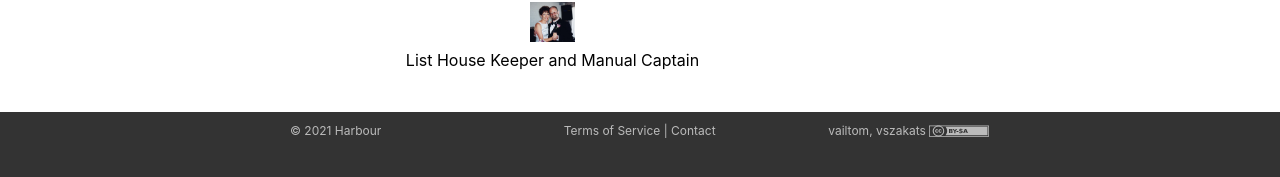
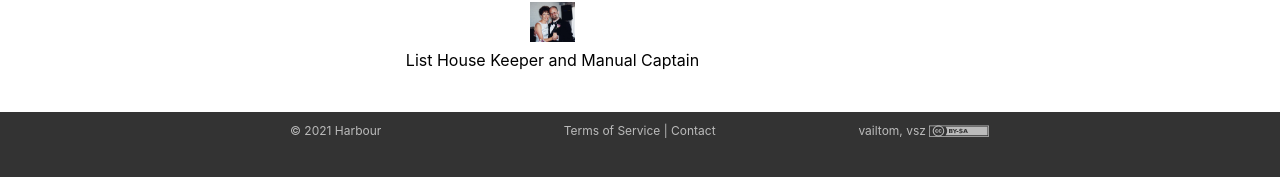
Before and after one commit to harbour/harbour.github.io, a Jekyll site: the page built from crew.html, in a window 1280 px wide and 900 px high, scrolled down 5160 px. Shown: the part 695-872 px from the top of the window. Built offline with Jekyll 4.4.1, drawn with Linux system fonts in a browser that asks for light colours.

```diff
--- a/_data/members.yml
+++ b/_data/members.yml
@@ -44,7 +44,7 @@
   title: Harbour Norton Guide Captain
 - country: br
   name: Vailton Renato
-  url: mailto:vailtom/at/gmail.com
+  url: https://twitter.com/vailtom
   photos:
   - vailton_renato_1.jpg
   - vailton_renato_2.jpg
--- a/_includes/footer.html
+++ b/_includes/footer.html
@@ -4,7 +4,7 @@
   <div class="footer-content">
     <div><a href="https://raw.githubusercontent.com/{{ site.repo_slug }}/{{ site.repo_branch }}/{{ site.license_file }}">© {{ site.time | date: '%Y' }}</a> <a href="{{ site.baseurl }}/">Harbour</a></div>
     <div><a href="{{ site.baseurl }}/terms{{ site.ilink_suffix }}">Terms of Service</a> | <a href="{{ site.baseurl }}/contact{{ site.ilink_suffix }}">Contact</a></div>
-    <div><a href="https://twitter.com/vailtom">vailtom</a>,&nbsp;<a href="https://vsz.me/">vszakats</a>
+    <div><a href="{{ site.baseurl }}/crew#vailton">vailtom</a>,&nbsp;<a href="{{ site.baseurl }}/crew#viktor">vsz</a>
       <a href="https://creativecommons.org/licenses/by-sa/4.0/"><span class="cc">{% include small.by-sa.svg %}</span></a></div>
   </div>
 </footer>
--- a/crew.html
+++ b/crew.html
@@ -29,9 +29,9 @@ title: "Crew"
       <div>
         <p>
 {%- if member.url != nil %}
-        <a href="{{ member.url }}" class="crew-person-name crew-mail" id="{{ member.name | slugify }}">{{ member.name }}</a>
+        <a href="{{ member.url }}" class="crew-person-name crew-mail" id="{{ member.name | slugify: "latin" | replace: "-", " " | truncatewords: 1, "" }}">{{ member.name }}</a>
 {%- else %}
-        <span class="crew-person-name" id="{{ member.name | slugify }}">{{ member.name }}</span>
+        <span class="crew-person-name" id="{{ member.name | slugify: "latin" | replace: "-", " " | truncatewords: 1, "" }}">{{ member.name }}</span>
 {%- endif %}
 {%- for pic in member.photos %}
         <a href="https://harbour.github.io/images/crew_{{ pic }}"><img src="https://harbour.github.io/images/crew_{{ pic }}" height="40" alt="photo"></a>
@@ -64,7 +64,7 @@ title: "Crew"
       <hr>
       <ul class="crew-alphalist">
 {%- for member in members_sorted %}
-        <li><a href="#{{ member.name | slugify }}">{{ member.name }}</a>
+        <li><a href="#{{ member.name | slugify: "latin" | replace: "-", " " | truncatewords: 1, "" }}">{{ member.name }}</a>
 {%- endfor %}
       </ul>
     </div>
```
Also changed, not shown: forks.md (+1 -1 lines).
